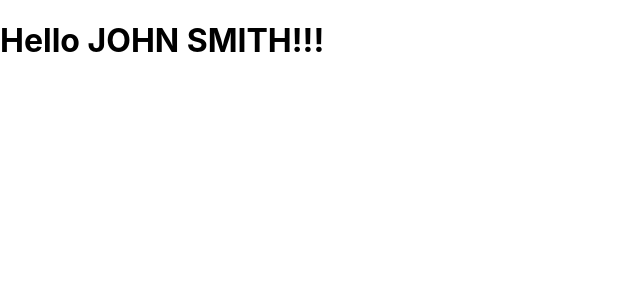
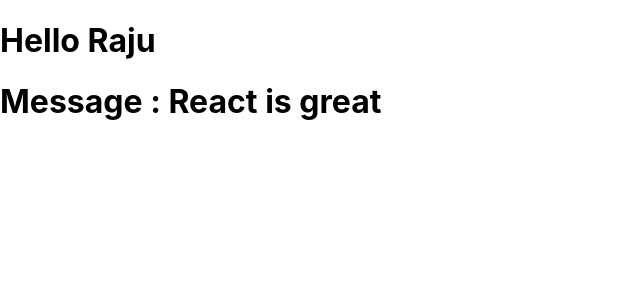
Before and after one commit to dhanasp/react-basic-app, a React (Create React App) app: page / in a window 1280 px wide. Shown: the top 300 px of the page, without its empty margins (0-640 px from the left). Built offline with nearby package versions, Linux system fonts and the light colour scheme.

Commit message:
Add components message and welcome

```diff
--- a/src/App.js
+++ b/src/App.js
@@ -1,16 +1,10 @@
 import logo from './logo.svg';
 import './App.css';
+import Welcome from './Welcome';
 
 function App() {
-
-  const name = "John smith"
-  const jsxElement = <h1>Hello {formatName(name)}!!!</h1> ;
-
-  return jsxElement;
+  return <div>
+    <Welcome name="Raju"></Welcome>
+  </div>
 }
-
-function formatName(name) {
-  return name.toUpperCase()
-}
-
 export default App;
--- /dev/null
+++ b/src/Message.js
@@ -0,0 +1,6 @@
+import React from 'react'
+export default class Message extends React.Component{
+    render (){
+        return <h1>Message : {this.props.message}</h1>
+    }
+}
--- /dev/null
+++ b/src/Welcome.js
@@ -0,0 +1,7 @@
+import Message from "./Message"
+export default function Welcome(props) {
+    return <div>
+        <h1>Hello {props.name}</h1>
+        <Message message="React is great" ></Message>
+    </div>
+}
```
